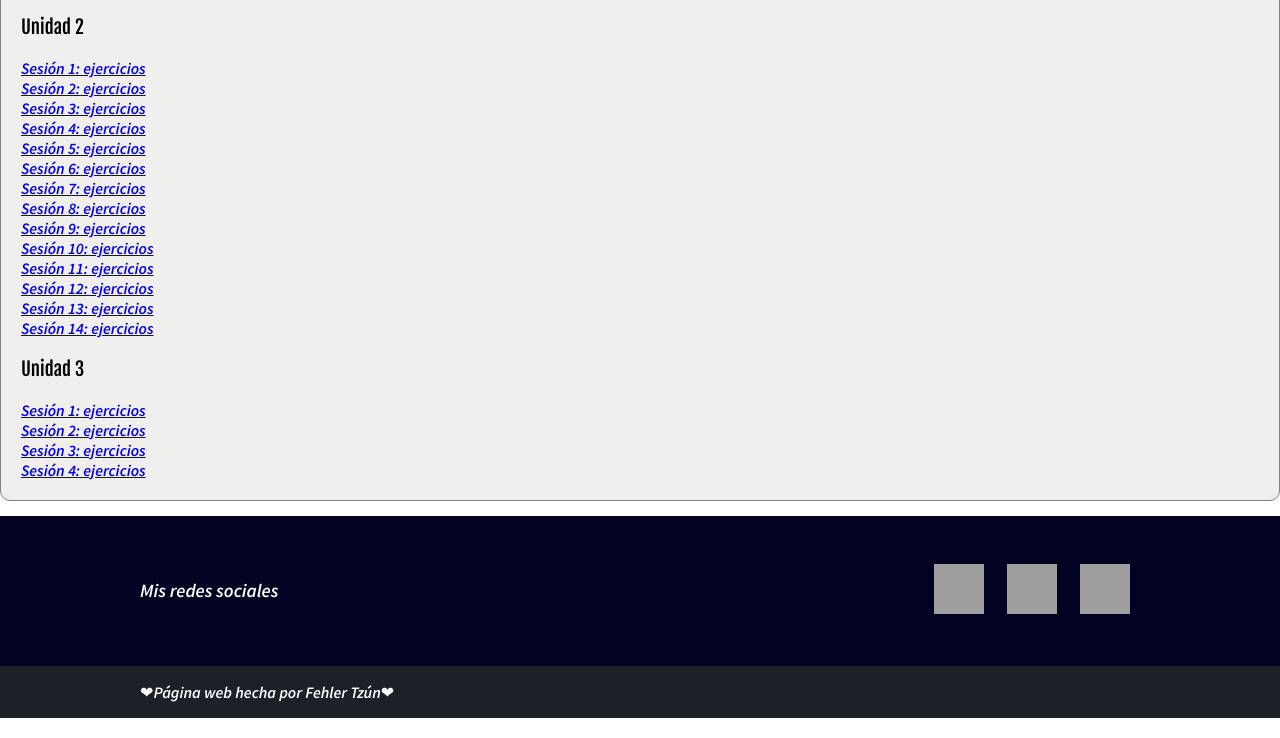
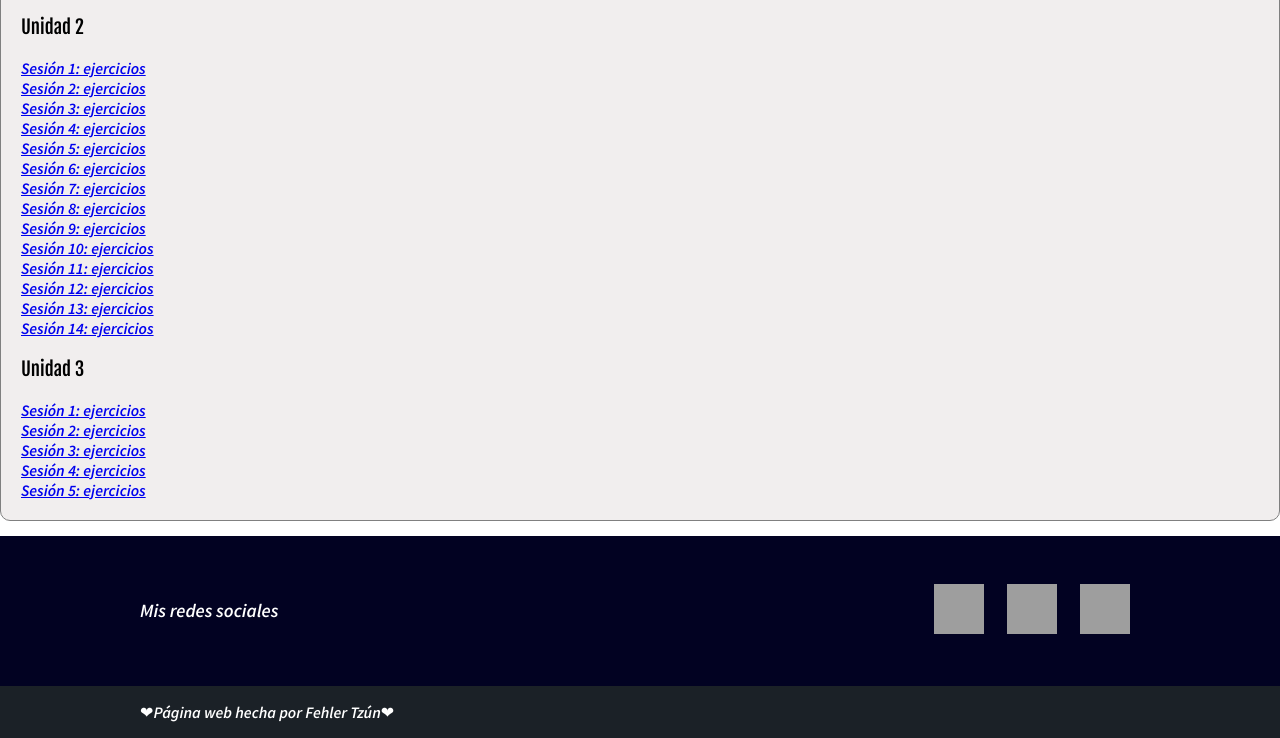
Before and after one commit to Fehler4603/cuartoprimaria, a plain HTML site: page index.html in a window 1280 px wide. Shown: the part 1335-2073 px from the top of the page. Drawn offline with Linux system fonts and the light colour scheme; grey boxes are pictures that could not be loaded.

Commit message:
Sesion 5 Unidad 3

```diff
--- a/index.html
+++ b/index.html
@@ -163,6 +163,9 @@
             <li>
                 <a href="https://docs.google.com/forms/d/e/1FAIpQLSeagchTOOMyhQuoZwnSuyVg6vphdXvBgoO739USY2QsNNdXXQ/viewform?usp=sf_link" target="blank">Sesi&oacute;n 4: ejercicios</a>
             </li>
+            <li>
+                <a href="https://docs.google.com/forms/d/e/1FAIpQLSfX8lygn698ReBHfB0mwiGRrXlOLnbx_mw3FHExZzOf8ZL0xg/viewform?usp=sf_link" target="blank">Sesi&oacute;n 5: ejercicios</a>
+            </li>
         </ol>
     </article>
     <!-- <section id="portafolio" class="portfolio">
```
